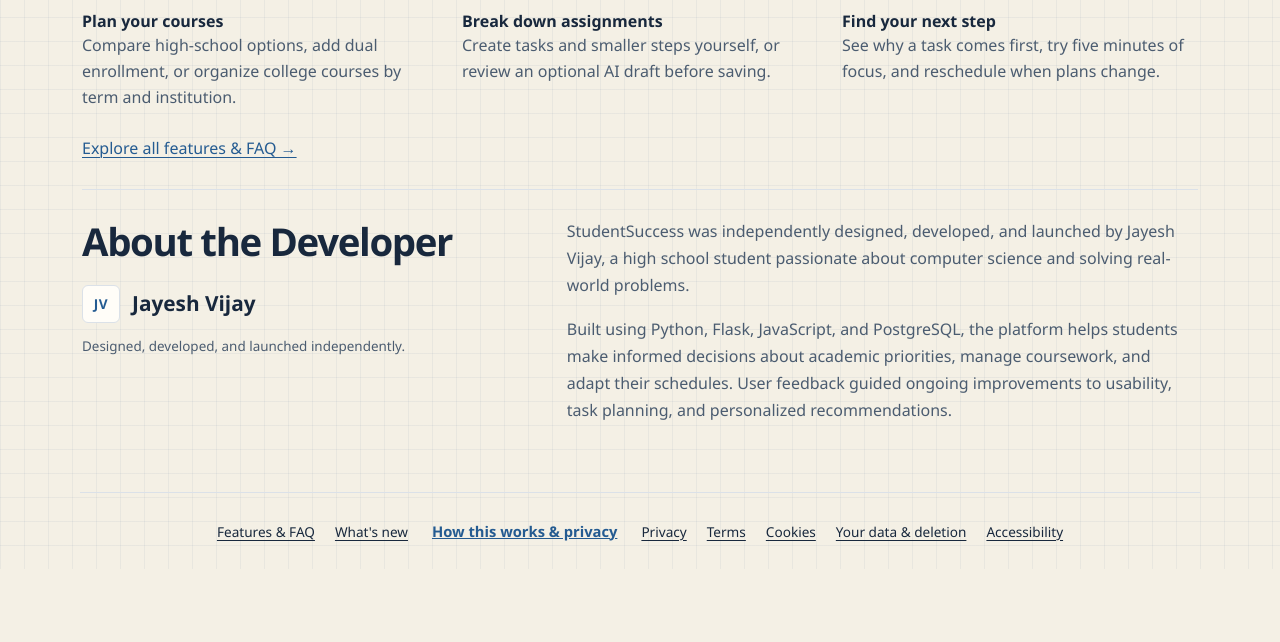
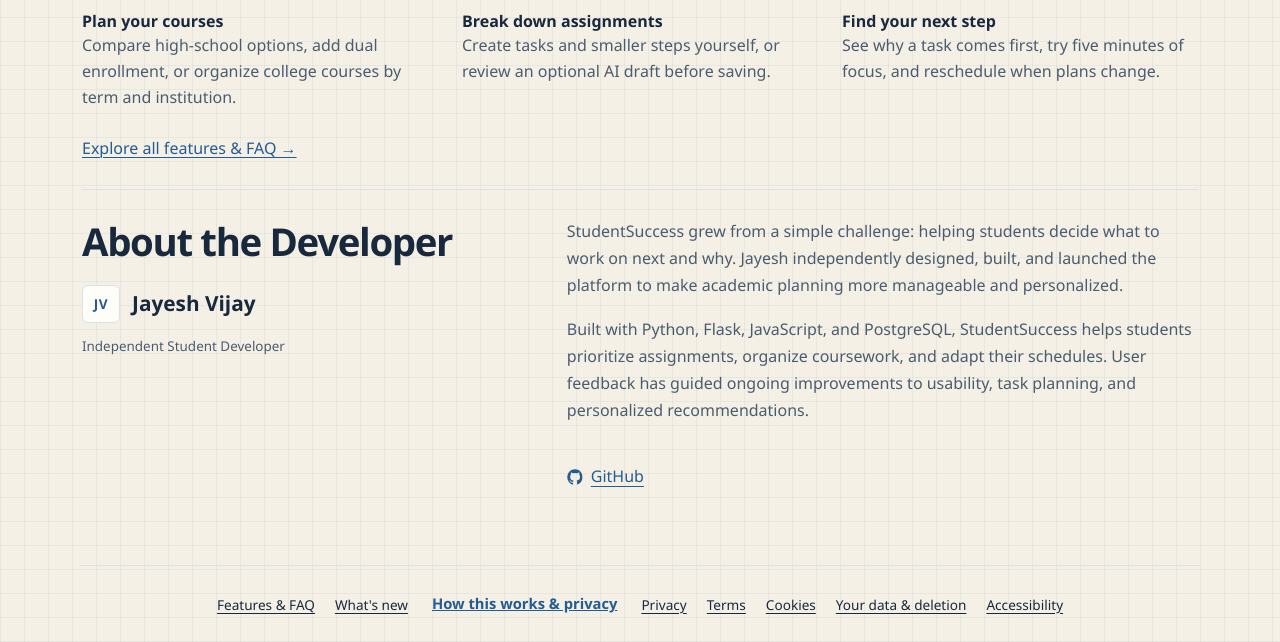
Before and after one commit to JVijay08/StudentSuccess, a Flask app: page / in a window 1280 px wide. Shown: the part 775-1417 px from the top of the page. Before the commit the page ends 1321 px from the top, so only its background shows below. Run offline with Flask 3, Linux system fonts and the light colour scheme.

Commit message:
Refresh landing page developer bio
Co-authored-by: Copilot <223556219+Copilot@users.noreply.github.com>

```diff
--- a/static/css/landing.css
+++ b/static/css/landing.css
@@ -42,6 +42,9 @@ body.fieldnotes-landing main{width:min(1180px,100%);margin:0 auto;padding:0 32px
 .landing-feature-list>div{padding:10px 0}
 .developer-name{display:flex;align-items:center;gap:12px}
 .developer-stamp{display:inline-grid;place-items:center;width:38px;height:38px;border:1px solid var(--line);border-radius:6px;background:var(--white);font-size:.85rem;letter-spacing:.04em;color:var(--blue)}
+.developer-links{display:flex;gap:20px;margin-top:16px}
+.developer-links a{display:inline-flex;align-items:center;gap:8px;text-underline-offset:4px}
+.developer-links svg{width:16px;height:16px;fill:currentColor}
 body.fieldnotes-landing .legal-footer,body.fieldnotes-landing .legal-footer nav{justify-content:center;text-align:center}
 @media(max-width:680px){.feature-sketch{width:44px;height:32px}}
 
--- a/templates/landing.html
+++ b/templates/landing.html
@@ -51,7 +51,23 @@
       <a href="{{ url_for('seo.features') }}">Explore all features &amp; FAQ &rarr;</a>
     </section>
 
-    <section id="about" class="landing-section developer-section" aria-labelledby="about-title" tabindex="-1"><div><h2 id="about-title">About the Developer</h2><p class="developer-name"><span class="developer-stamp" aria-hidden="true">JV</span>Jayesh Vijay</p><p class="landing-small">Designed, developed, and launched independently.</p></div><div><p>StudentSuccess was independently designed, developed, and launched by Jayesh Vijay, a high school student passionate about computer science and solving real-world problems.</p><p>Built using Python, Flask, JavaScript, and PostgreSQL, the platform helps students make informed decisions about academic priorities, manage coursework, and adapt their schedules. User feedback guided ongoing improvements to usability, task planning, and personalized recommendations.</p></div></section>
+    <section id="about" class="landing-section developer-section" aria-labelledby="about-title" tabindex="-1">
+      <div>
+        <h2 id="about-title">About the Developer</h2>
+        <p class="developer-name"><span class="developer-stamp" aria-hidden="true">JV</span>Jayesh Vijay</p>
+        <p class="landing-small">Independent Student Developer</p>
+      </div>
+      <div>
+        <p>StudentSuccess grew from a simple challenge: helping students decide what to work on next and why. Jayesh independently designed, built, and launched the platform to make academic planning more manageable and personalized.</p>
+        <p>Built with Python, Flask, JavaScript, and PostgreSQL, StudentSuccess helps students prioritize assignments, organize coursework, and adapt their schedules. User feedback has guided ongoing improvements to usability, task planning, and personalized recommendations.</p>
+        <nav class="developer-links" aria-label="Developer links">
+          <a href="https://github.com/JVijay08/StudentSuccess" target="_blank" rel="noopener noreferrer">
+            <svg viewBox="0 0 24 24" aria-hidden="true" focusable="false"><path d="M12 .5C5.65.5.5 5.75.5 12.23c0 5.18 3.3 9.57 7.87 11.12.58.11.79-.26.79-.57v-2.17c-3.2.71-3.87-1.39-3.87-1.39-.52-1.36-1.28-1.72-1.28-1.72-1.05-.74.08-.72.08-.72 1.16.08 1.77 1.22 1.77 1.22 1.03 1.81 2.7 1.29 3.36.99.1-.77.4-1.29.73-1.59-2.55-.3-5.23-1.31-5.23-5.82 0-1.29.45-2.34 1.2-3.17-.12-.3-.52-1.5.11-3.12 0 0 .98-.32 3.2 1.21a11.13 11.13 0 015.82 0c2.22-1.53 3.2-1.21 3.2-1.21.63 1.62.23 2.82.11 3.12.75.83 1.2 1.88 1.2 3.17 0 4.52-2.68 5.52-5.24 5.81.41.36.78 1.08.78 2.18v3.23c0 .32.21.69.8.57a11.74 11.74 0 007.13-10.89C23.5 5.75 18.35.5 12 .5z"/></svg>
+            GitHub
+          </a>
+        </nav>
+      </div>
+    </section>
 
   </main>
   <script src="{{ url_for('static', filename='js/accessibility.js') }}"></script>
```
